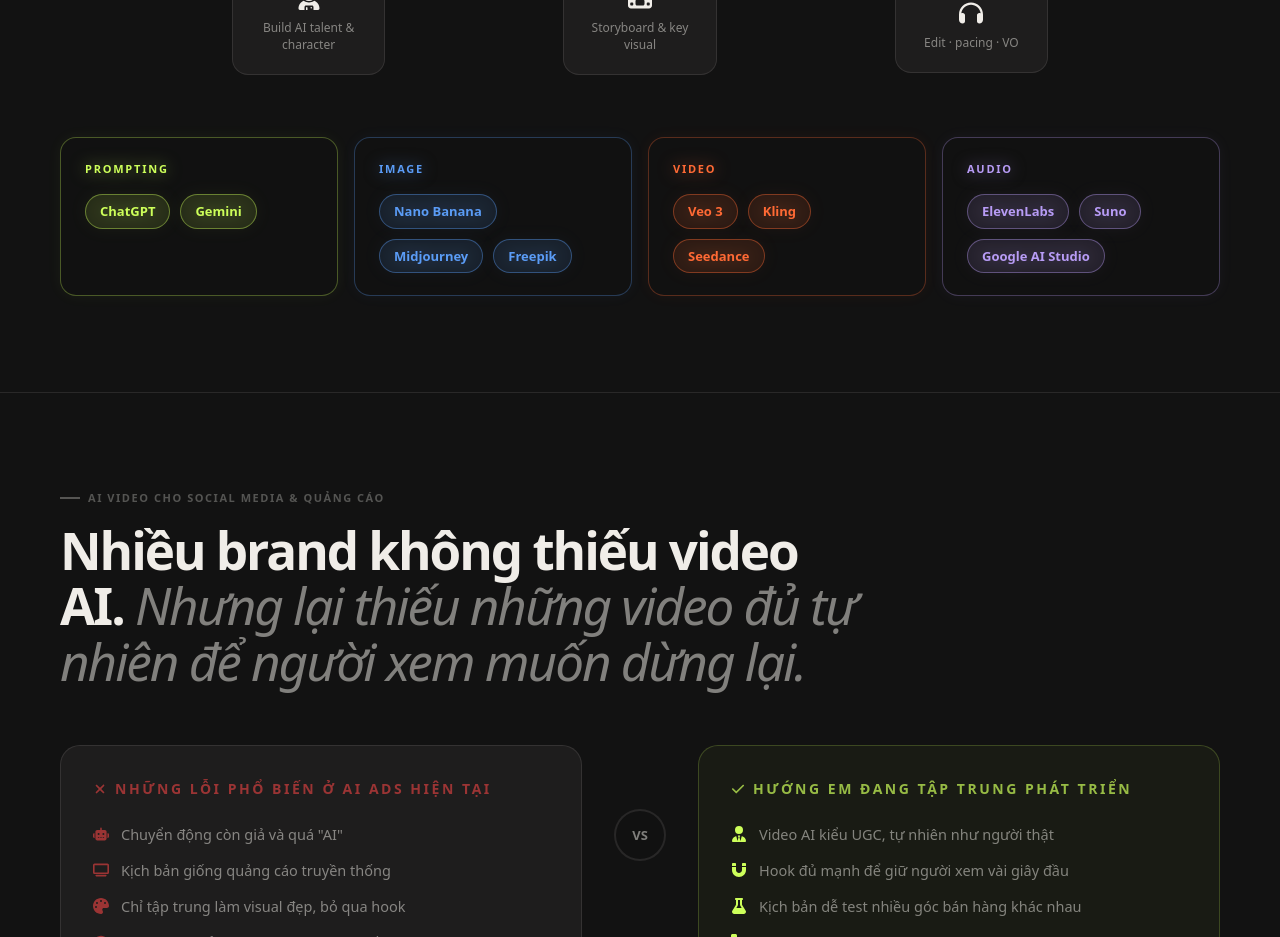
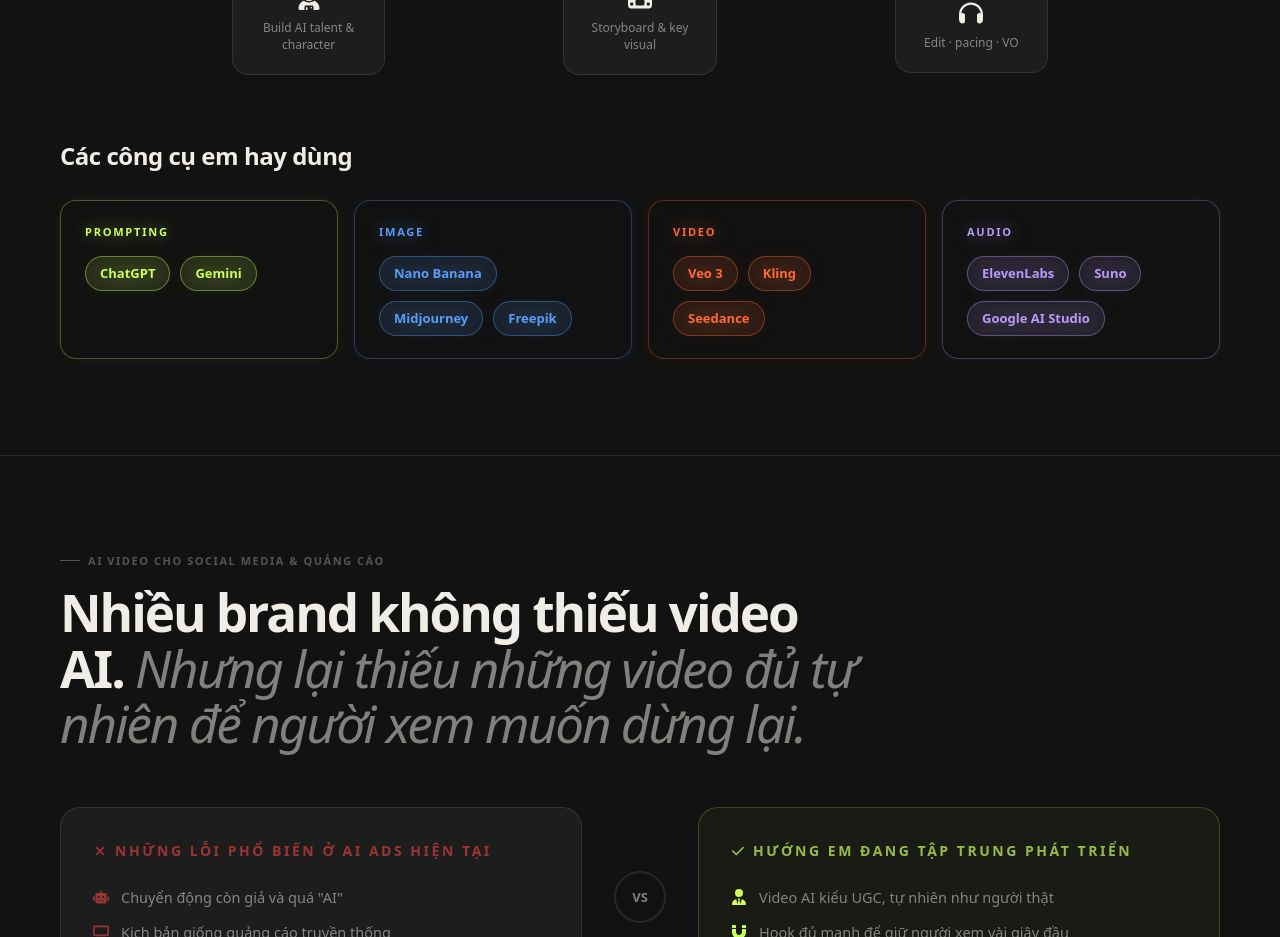
Before and after one commit to ltchieu/portfolio-tranngochoan, a Next.js app: page / in a window 1280 px wide. Shown: the part 6320-7257 px from the top of the page. Built offline with nearby package versions, Linux system fonts and the light colour scheme.

Commit message:
add tool title

```diff
--- a/src/component/section/Solution.tsx
+++ b/src/component/section/Solution.tsx
@@ -223,7 +223,12 @@
 
                 </Reveal>
 
-                {/* Tool Row - Giữ nguyên không đổi */}
+                {/* Tool Row - Tiêu đề nổi bật + hàng công cụ */}
+                <Reveal delay={300}>
+                    <div className="mb-6 mt-12">
+                        <h3 className="text-[20px] md:text-[24px] font-bold tracking-[-0.02em] text-cream">Các công cụ em hay dùng</h3>
+                    </div>
+                </Reveal>
                 <Reveal delay={320}>
                     <div className="grid grid-cols-1 sm:grid-cols-2 lg:grid-cols-4 gap-4">
                         {TOOLS_DATA.map((tool, idx) => (
```
